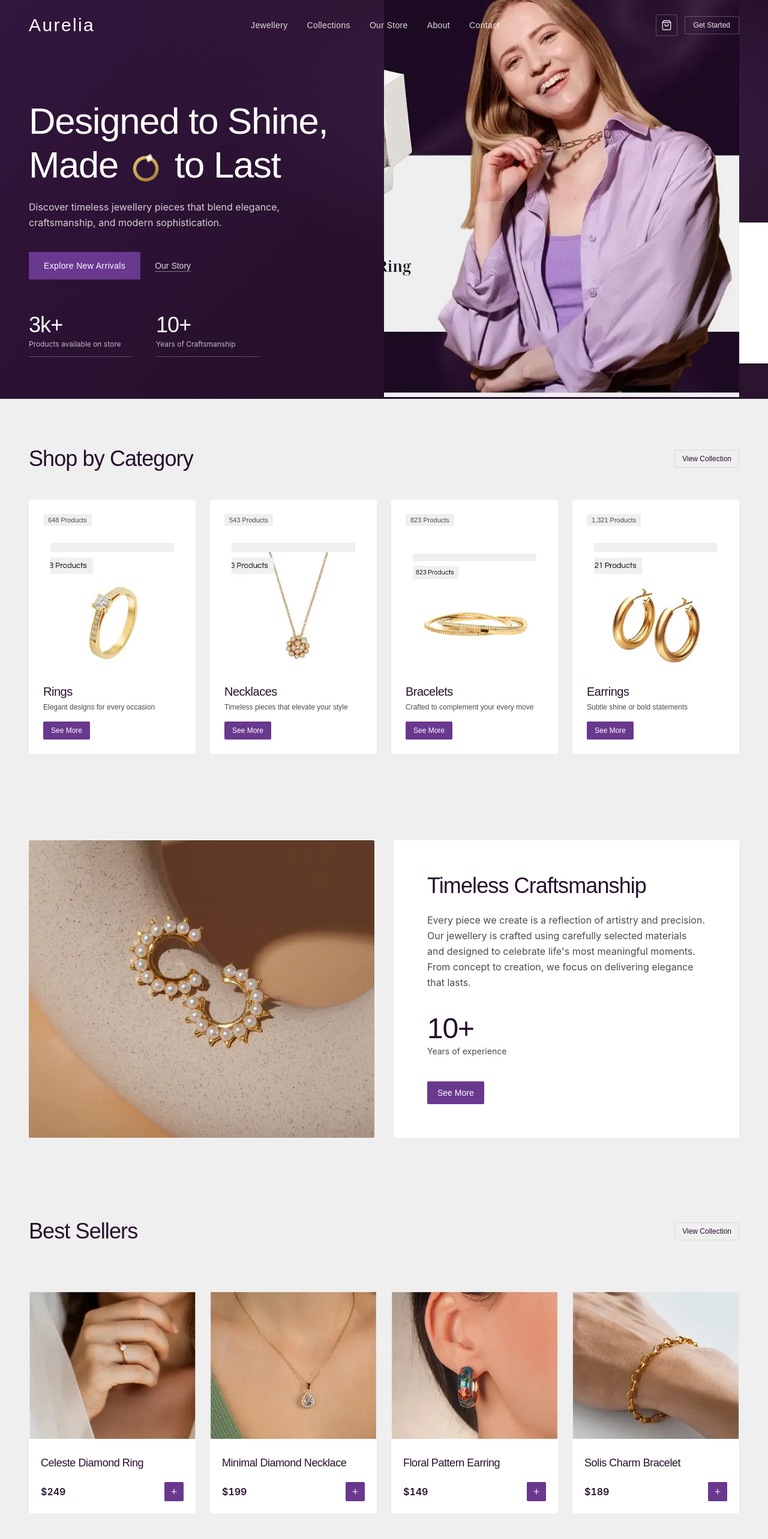
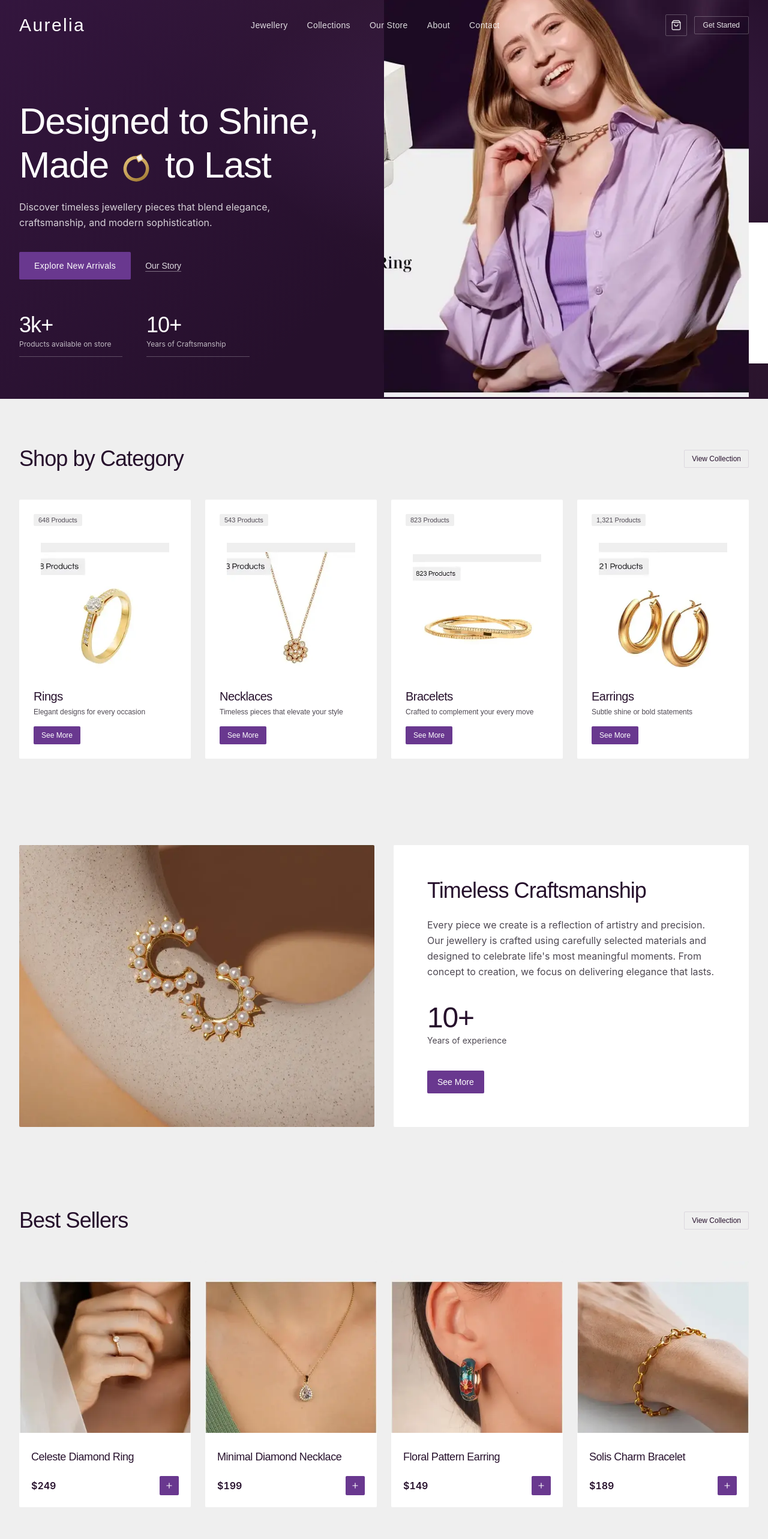
Before and after one commit to hriksinha1/Silver, a React (Vite) app: page / in a window 1280 px wide. Shown: the top 2566 px of the page at 60% size. Built offline with nearby package versions, Linux system fonts and the light colour scheme.

Commit message:
style: update section layouts and max-widths for improved responsiveness

```diff
--- a/src/components/BestSellersSection.tsx
+++ b/src/components/BestSellersSection.tsx
@@ -51,9 +51,9 @@ export function BestSellersSection() {
     <section
       id="best-sellers"
       aria-labelledby="best-sellers-heading"
-      className="w-full bg-[#EFEFEF] py-12 sm:py-18 px-5 sm:px-8 lg:px-12"
+      className="w-full bg-[#EFEFEF] py-12 sm:py-18 px-5 sm:px-8 lg:px-8"
     >
-      <div className="mx-auto max-w-[1280px]">
+      <div className="mx-auto max-w-[1600px]">
         {/* Section Header */}
         <div className="flex items-center justify-between gap-4 mb-8 sm:mb-12">
           <h2
--- a/src/components/CategoriesSection.tsx
+++ b/src/components/CategoriesSection.tsx
@@ -65,9 +65,9 @@ export function CategoriesSection() {
     <section
       id="categories"
       aria-labelledby="categories-heading"
-      className="w-full bg-[#EFEFEF] py-14 sm:py-20 px-5 sm:px-8 lg:px-12"
+      className="w-full bg-[#EFEFEF] py-14 sm:py-20 px-5 sm:px-8 lg:px-8"
     >
-      <div className="mx-auto max-w-[1280px]">
+      <div className="mx-auto max-w-[1600px]">
         {/* Section Header */}
         <div className="flex items-center justify-between gap-4 mb-8 sm:mb-12">
           <h2
--- a/src/components/CraftsmanshipSection.tsx
+++ b/src/components/CraftsmanshipSection.tsx
@@ -8,9 +8,9 @@ export function CraftsmanshipSection() {
     <section
       id="craftsmanship"
       aria-labelledby="craftsmanship-heading"
-      className="w-full bg-[#EFEFEF] py-10 sm:py-16 px-5 sm:px-8 lg:px-12"
+      className="w-full bg-[#EFEFEF] py-10 sm:py-16 px-5 sm:px-8 lg:px-8"
     >
-      <div className="mx-auto max-w-[1280px]">
+      <div className="mx-auto max-w-[1600px]">
         <div className="grid grid-cols-1 lg:grid-cols-2 gap-6 lg:gap-8 items-stretch">
           {/* Left Large Craftsmanship Image */}
           <div className="relative overflow-hidden rounded-[2px] bg-white min-h-[340px] sm:min-h-[420px] lg:min-h-full">
--- a/src/components/FaqSection.tsx
+++ b/src/components/FaqSection.tsx
@@ -86,9 +86,9 @@ export function FaqSection({ activeFaqId: externalActiveId, onFaqChange }: FaqSe
     <section
       id="faq"
       aria-labelledby="faq-heading"
-      className="w-full bg-[#EFEFEF] py-14 sm:py-20 px-5 sm:px-8 lg:px-12"
+      className="w-full bg-[#EFEFEF] py-14 sm:py-20 px-5 sm:px-8 lg:px-8"
     >
-      <div className="mx-auto max-w-[820px]">
+      <div className="mx-auto max-w-[1000px]">
         {/* Centered Heading */}
         <div className="text-center mb-10 sm:mb-14">
           <h2
--- a/src/components/FooterSection.tsx
+++ b/src/components/FooterSection.tsx
@@ -60,7 +60,7 @@ export function FooterSection({ onOpenPolicy, onOpenFaqItem }: FooterSectionProp
       className="w-full bg-[#EFEFEF] p-3 sm:p-4 lg:p-6 pb-6 sm:pb-8"
     >
       {/* Inset White Card (14px radius) */}
-      <div className="mx-auto max-w-[1360px] rounded-[14px] bg-white p-8 sm:p-12 lg:p-16 text-[#26102C]">
+      <div className="mx-auto max-w-[1600px] rounded-[14px] bg-white p-8 sm:p-12 lg:p-16 text-[#26102C]">
         <div className="grid grid-cols-1 md:grid-cols-2 lg:grid-cols-12 gap-10 lg:gap-8">
           {/* Brand Column (4 of 12) */}
           <div className="lg:col-span-4 flex flex-col justify-between">
--- a/src/components/HeroSection.tsx
+++ b/src/components/HeroSection.tsx
@@ -94,7 +94,7 @@ export function HeroSection({ cartTriggerRef }: HeroSectionProps) {
       className="hero-silk-sheen relative w-full overflow-hidden text-white"
     >
       {/* ================= HEADER ================= */}
-      <header className="relative z-30 mx-auto flex w-full max-w-[1360px] items-center justify-between px-5 pt-6 pb-4 sm:px-8 lg:px-12">
+      <header className="relative z-30 mx-auto flex w-full max-w-[1600px] items-center justify-between px-5 pt-6 pb-4 sm:px-8 lg:px-8">
         {/* Wordmark */}
         <a
           href="#"
@@ -251,7 +251,7 @@ export function HeroSection({ cartTriggerRef }: HeroSectionProps) {
       )}
 
       {/* ================= HERO MAIN CONTENT ================= */}
-      <div className="relative mx-auto w-full max-w-[1360px] px-5 sm:px-8 lg:px-12 pt-6 pb-12 sm:pb-16 lg:pb-0 lg:min-h-[clamp(34rem,46vw,45rem)] flex flex-col justify-between">
+      <div className="relative mx-auto w-full max-w-[1600px] px-5 sm:px-8 lg:px-8 pt-6 pb-12 sm:pb-16 lg:pb-0 lg:min-h-[clamp(34rem,46vw,45rem)] flex flex-col justify-between">
         <div className="grid grid-cols-1 lg:grid-cols-12 gap-8 lg:gap-0 items-center relative z-10 my-auto">
           {/* Left Column (Content, 6/12) */}
           <div ref={animElementsRef} className="lg:col-span-6 lg:pr-8 py-4 lg:py-12 z-20">
--- a/src/components/TestimonialsSection.tsx
+++ b/src/components/TestimonialsSection.tsx
@@ -47,9 +47,9 @@ export function TestimonialsSection() {
   return (
     <section
       aria-labelledby="testimonials-heading"
-      className="w-full bg-white py-16 sm:py-24 px-5 sm:px-8 lg:px-12"
+      className="w-full bg-white py-16 sm:py-24 px-5 sm:px-8 lg:px-8"
     >
-      <div className="mx-auto max-w-[1280px]">
+      <div className="mx-auto max-w-[1600px]">
         {/* Centered Heading */}
         <div className="text-center mb-10 sm:mb-16">
           <h2
--- a/src/components/WhyChooseSection.tsx
+++ b/src/components/WhyChooseSection.tsx
@@ -35,9 +35,9 @@ export function WhyChooseSection() {
     <section
       id="why-aurelia"
       aria-labelledby="why-aurelia-heading"
-      className="w-full bg-[#EFEFEF] py-14 sm:py-20 px-5 sm:px-8 lg:px-12"
+      className="w-full bg-[#EFEFEF] py-14 sm:py-20 px-5 sm:px-8 lg:px-8"
     >
-      <div className="mx-auto max-w-[1280px]">
+      <div className="mx-auto max-w-[1600px]">
         {/* Centered Heading */}
         <div className="text-center mb-10 sm:mb-14">
           <h2
```
